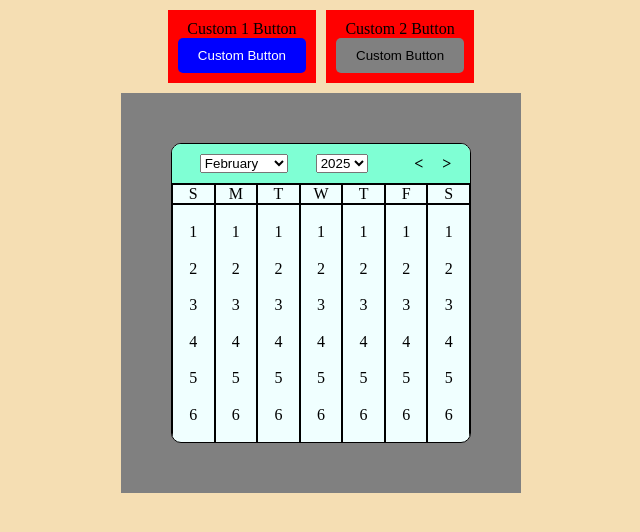
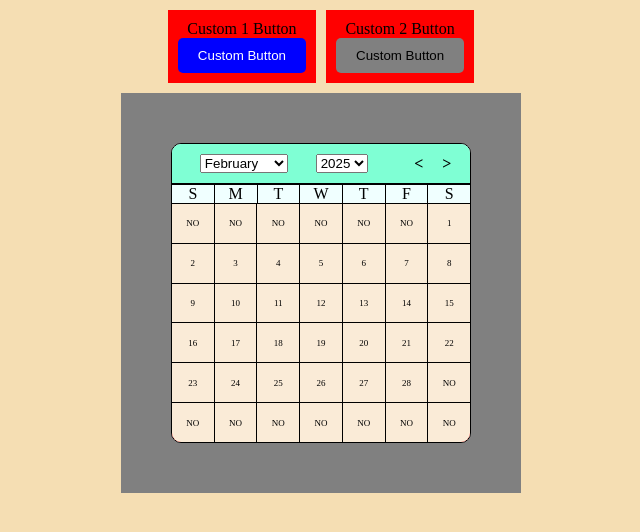
Before and after one commit to DominicPrestia/UI-ToolKit, a React (Create React App) app: page / in a window 1280 px wide. Shown: the top 532 px of the page, without its empty margins (319-959 px from the left). Built offline with nearby package versions, Linux system fonts and the light colour scheme.

Commit message:
Added days to calendar for selected month

```diff
--- a/src/componenets/Calendar/BodyCalendar.jsx
+++ b/src/componenets/Calendar/BodyCalendar.jsx
@@ -1,29 +1,67 @@
-import React from 'react'
+import React, { useState } from 'react'
 import style from './bodyCalendar.module.css'
 
-const BodyCalendar = ({month, year}) => {
+const BodyCalendar = ({ month, year }) => {
 
-    const days = Array.from({ length: 7 }, (value, i) => Array.from({ length: 6 }, (_, i2) => i2 + 1))
+    const calendarDimensions = Array.from({ length: 6 }, (value, i) => Array.from({ length: 7 }, (_, i2) => i2 + 1))
+    const firstDay = new Date(year, month, 1);
+    const lastDay = new Date(year, month + 1, 0);
+    let position = 0;
 
-    const date = new Date(year,month,1);
-    const lastDay = new Date(year, month + 1, 0);
+    console.log("First Day: ", firstDay.getDate())
+    console.log("First Day: ", firstDay.getDay())
+    console.log("Total Days: ", lastDay.getDate())
+    console.log("Date: ", firstDay)
+    console.log("Last Date: ", lastDay)
 
-    console.log("First Day: ", date.getDate())
-    console.log("Total Days: ", lastDay.getDate())
-    console.log("Date: ", date)
-    console.log("Last Date: ", lastDay)
+    const handleFirstDay = (startDay, doyOfWeek, row, endDay) => {
+        const firstDay = startDay;
+        const lastDay = endDay;
+        const i = doyOfWeek;
+        const index = row;
+
+        let content;
+
+        console.log("TEST: ", firstDay.getMonth())
+
+        if (firstDay.getDay() === i && firstDay.getMonth() <= lastDay.getMonth()) {
+            content = <div key={i} className={style.row}>
+                {console.log("HIT")}
+                {firstDay.getDate()}
+            </div>
+            firstDay.setDate(firstDay.getDate() + 1);
+        }
+        // else if (firstDay.getDate() === lastDay.getDate()){
+        //     content = <div key={i} className={style.row}>
+        //        {firstDay.getDate()}
+        //     </div>
+        // }
+        else {
+            content = <div className={style.row}> NO </div>
+        }
+
+
+
+
+        return content;
+    }
 
 
     return (
         <div className={style.topContainer}>
-            {days.map((dayOfWeek, index) => {
+            {calendarDimensions.map((dayOfWeek, index) => {
                 return (
-                    <div className={style.column}> {dayOfWeek.map((day, i) => {
-                        return <div className={style.row}>{day}</div>
-                    })}
-                    </div>
-                )
-            })}
+                    <div className={style.column}>
+                        {dayOfWeek.map((day, i) => {
+                            position++;
+                            return (
+                                <>
+                                    {handleFirstDay(firstDay, i, index, lastDay)}</>
+                            )
+                        })}
+                    </div>)
+            })
+            }
         </div>
     )
 }
--- a/src/componenets/Calendar/SubHeader.jsx
+++ b/src/componenets/Calendar/SubHeader.jsx
@@ -8,7 +8,7 @@ const SubHeader = () => {
     return (
         <div className={style.topContainer}>
             {subHeaderValues.map((value, index) => {return (
-                <div className={style.title}>{value}</div>
+                <div key={index} className={style.title}>{value}</div>
             )})}
         </div>
     )
--- a/src/componenets/Calendar/bodyCalendar.module.css
+++ b/src/componenets/Calendar/bodyCalendar.module.css
@@ -1,20 +1,42 @@
 .topContainer{
     flex:1;
     display: flex;
-    justify-content: space-evenly;
+    flex-direction: column;
+    flex-wrap: wrap;
 }
 
 .column{
-    width: 100%;
-    border-left:1px solid black;
-    border-right:1px solid black;
+    flex: 1;
+    background-color: red;
+    text-align: center;
     display: flex;
-    flex-direction: column;
-    justify-content: space-evenly;
+    justify-content: center;
     align-items: center;
+    border-bottom:1px solid black;
+}
+
+.column:last-child{
+    border:none;
 }
 
 .row{
-    width: 100%;
+    flex:1;
+    height: 100%;
     text-align: center;
+    border: 1px solid black;
+    border-top:none;
+    border-right:none;
+    border-bottom:none;
+    background-color: antiquewhite;
+    display: flex;
+    justify-content: center;
+    align-items: center;
+    font-size: xx-small;
 }
+.row:last-child{
+    border-right:none;
+}
+
+.row:first-child{
+    border-left:none;
+}
--- a/src/componenets/Calendar/subHeader.module.css
+++ b/src/componenets/Calendar/subHeader.module.css
@@ -2,12 +2,20 @@
     display: flex;
     justify-content: space-evenly;
     align-items: center;
+    border-top:1px solid black;
     border-bottom: 1px solid black;
 
 }
 
 .title{
     width: 100%;
-    border: 1px solid black;
+    border-left:1px solid black;
+    border-bottom:none;
+    border-top:none;
+    border-right:none;
     text-align: center;
 }
+
+.title:first-child{
+    border:none;
+}
```
